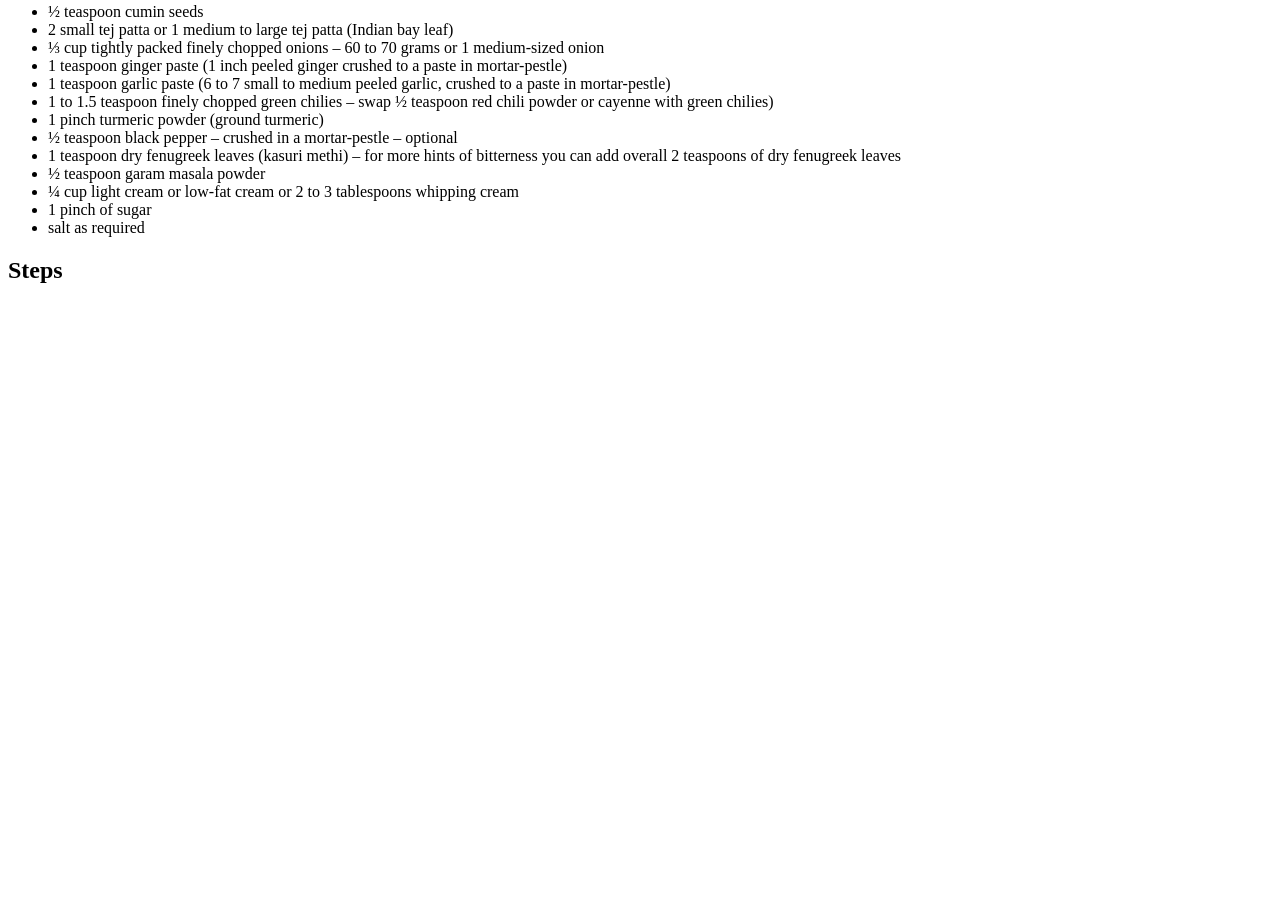
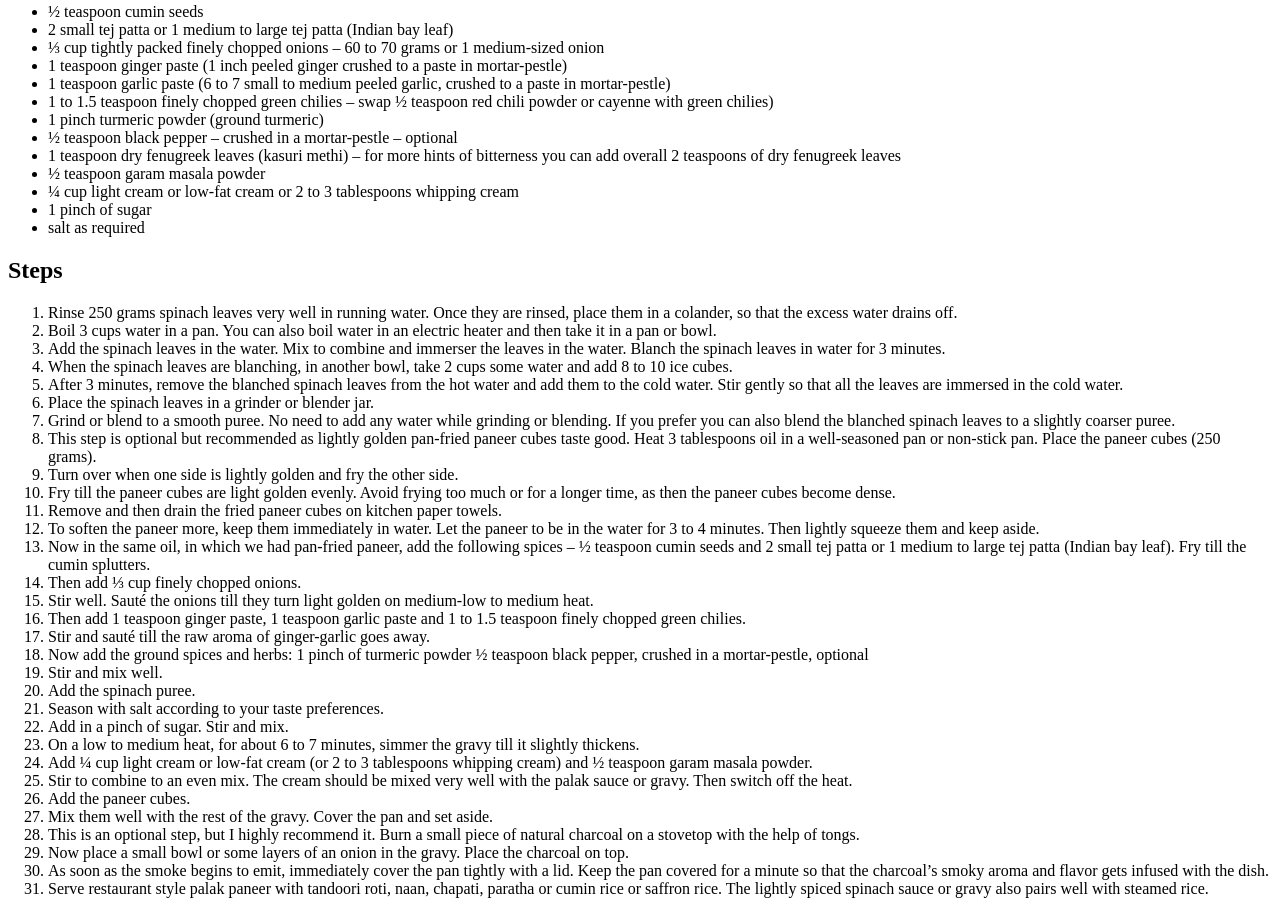
Before and after one commit to surajitbiswas/odin-recipes, a plain HTML site: page recipes/palak-paneer.html in a window 1280 px wide. Shown: the part 1951-2865 px from the top of the page. Before the commit the page ends 2255 px from the top, so only its background shows below. Drawn offline with Linux system fonts and the light colour scheme.

Commit message:
Palak paneer page finished

```diff
--- a/recipes/palak-paneer.html
+++ b/recipes/palak-paneer.html
@@ -38,8 +38,44 @@
         <li>¼ cup light cream or low-fat cream or 2 to 3 tablespoons whipping cream</li>
         <li>1 pinch of sugar</li>
         <li>salt as required</li>
-
     </ul>
     <h2>Steps</h2>
+    <ol>
+
+        <li>Rinse 250 grams spinach leaves very well in running water. Once they are rinsed, place them in a colander, so that the excess water drains off.</li>
+        <li>Boil 3 cups water in a pan. You can also boil water in an electric heater and then take it in a pan or bowl.</li>
+        <li>Add the spinach leaves in the water. Mix to combine and immerser the leaves in the water. Blanch the spinach leaves in water for 3 minutes.</li>
+        <li>When the spinach leaves are blanching, in another bowl, take 2 cups some water and add 8 to 10 ice cubes.</li>
+        <li>After 3 minutes, remove the blanched spinach leaves from the hot water and add them to the cold water. Stir gently so that all the leaves are immersed in the cold water.</li>
+        <li>Place the spinach leaves in a grinder or blender jar.</li>
+        <li>Grind or blend to a smooth puree. No need to add any water while grinding or blending. If you prefer you can also blend the blanched spinach leaves to a slightly coarser puree.</li>
+        <li>This step is optional but recommended as lightly golden pan-fried paneer cubes taste good. Heat 3 tablespoons oil in a well-seasoned pan or non-stick pan. Place the paneer cubes (250 grams).</li>
+        <li>Turn over when one side is lightly golden and fry the other side.</li>
+        <li>Fry till the paneer cubes are light golden evenly. Avoid frying too much or for a longer time, as then the paneer cubes become dense.</li>
+        <li>Remove and then drain the fried paneer cubes on kitchen paper towels.</li>
+        <li>To soften the paneer more, keep them immediately in water. Let the paneer to be in the water for 3 to 4 minutes. Then lightly squeeze them and keep aside.</li>
+        <li>Now in the same oil, in which we had pan-fried paneer, add the following spices – ½ teaspoon cumin seeds and 2 small tej patta or 1 medium to large tej patta (Indian bay leaf). Fry till the cumin splutters.</li>
+        <li>Then add ⅓ cup finely chopped onions.</li>
+        <li>Stir well. Sauté the onions till they turn light golden on medium-low to medium heat.</li>
+        <li>Then add 1 teaspoon ginger paste, 1 teaspoon garlic paste and 1 to 1.5 teaspoon finely chopped green chilies.</li>
+        <li>Stir and sauté till the raw aroma of ginger-garlic goes away.</li>
+        <li>Now add the ground spices and herbs:
+            1 pinch of turmeric powder
+            ½ teaspoon black pepper, crushed in a mortar-pestle, optional</li>
+        <li>Stir and mix well.</li>
+        <li>Add the spinach puree.</li>
+        <li>Season with salt according to your taste preferences.</li>
+        <li>Add in a pinch of sugar. Stir and mix.</li>
+        <li>On a low to medium heat, for about 6 to 7 minutes, simmer the gravy till it slightly thickens.</li>
+        <li>Add ¼ cup light cream or low-fat cream (or 2 to 3 tablespoons whipping cream) and ½ teaspoon garam masala powder.</li>
+        <li>Stir to combine to an even mix. The cream should be mixed very well with the palak sauce or gravy. Then switch off the heat.</li>
+        <li>Add the paneer cubes.</li>
+        <li>Mix them well with the rest of the gravy. Cover the pan and set aside.</li>
+        <li>This is an optional step, but I highly recommend it. Burn a small piece of natural charcoal on a stovetop with the help of tongs.</li>
+        <li>Now place a small bowl or some layers of an onion in the gravy. Place the charcoal on top.</li>
+        <li>As soon as the smoke begins to emit, immediately cover the pan tightly with a lid. Keep the pan covered for a minute so that the charcoal’s smoky aroma and flavor gets infused with the dish.</li>
+        <li>Serve restaurant style palak paneer with tandoori roti, naan, chapati, paratha or cumin rice or saffron rice. The lightly spiced spinach sauce or gravy also pairs well with steamed rice.</li>
+
+    </ol>
 </body>
 </html>
```
